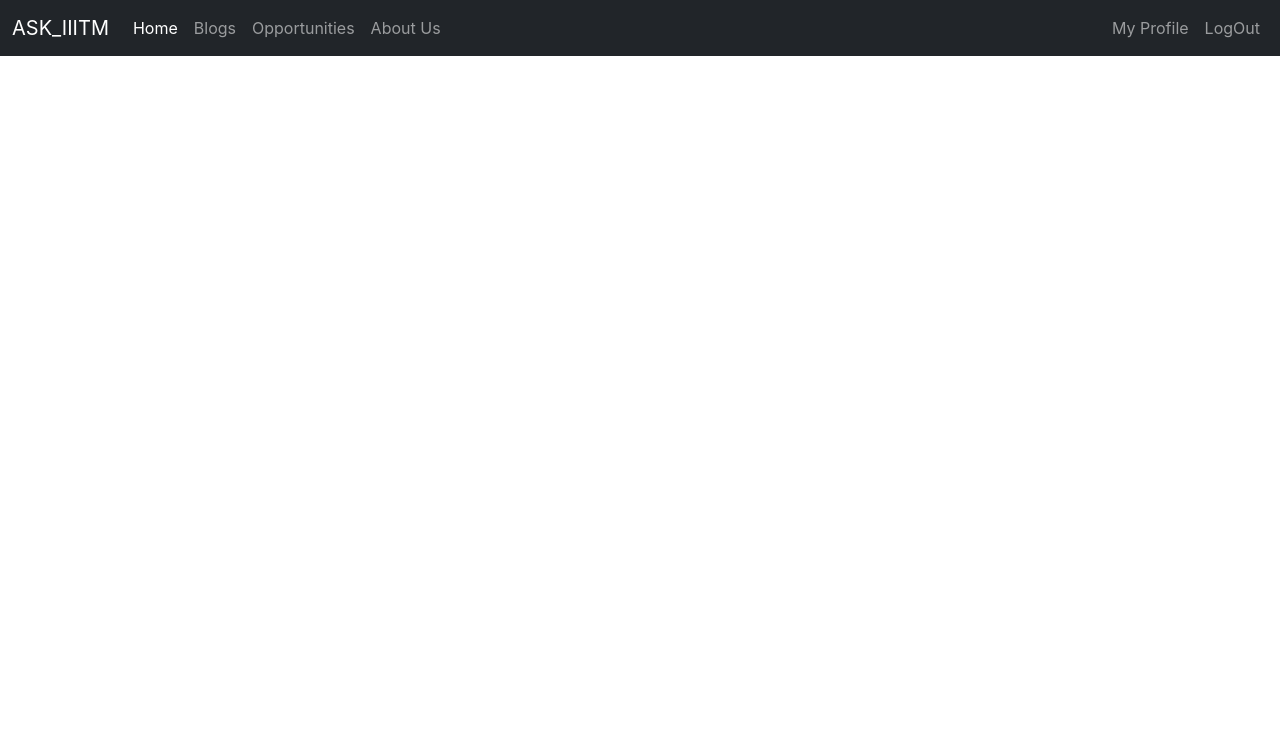
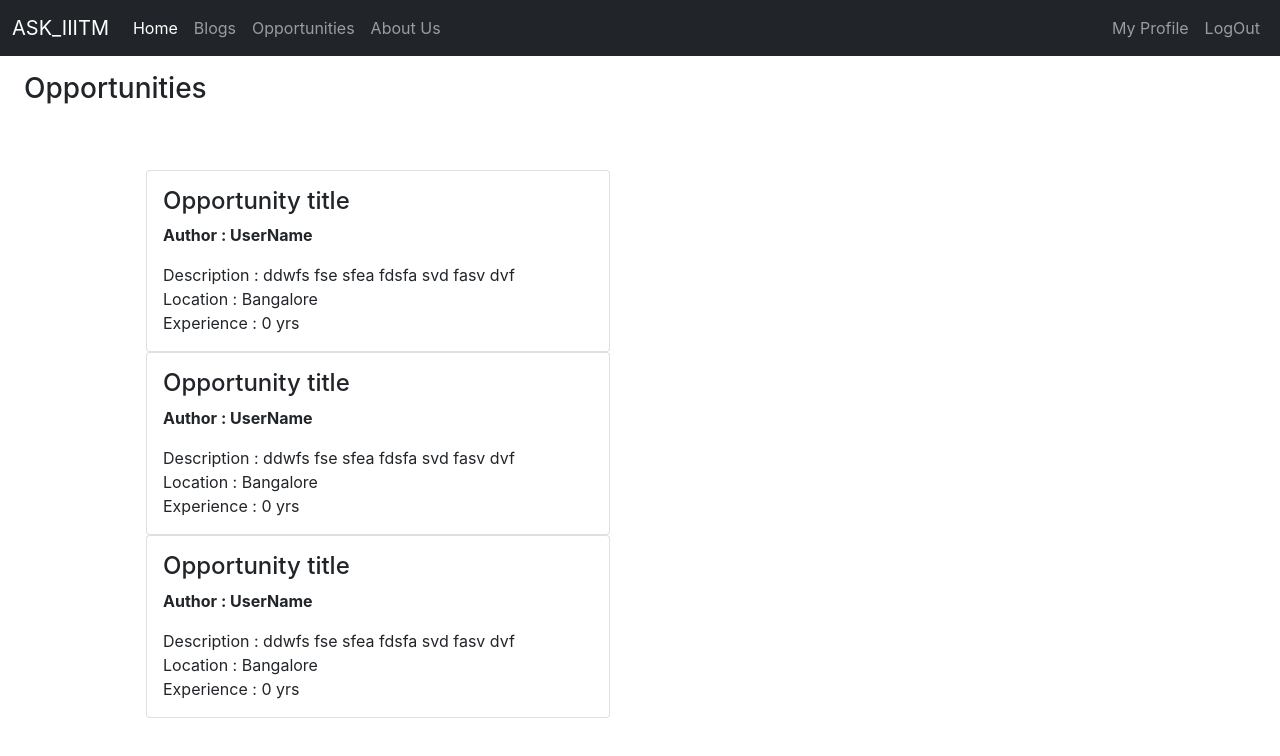
Before and after one commit to Sarthakjain211001/ASK_IIITM-frontend, a React (Create React App) app: page / in a window 1280 px wide. Shown: the top 756 px of the page. Built offline with nearby package versions, Linux system fonts and the light colour scheme.

Commit message:
Added Opportunities page

```diff
--- a/src/App.js
+++ b/src/App.js
@@ -1,10 +1,13 @@
 import logo from './logo.svg';
 import './App.css';
 import Navbar from './Components/Navbar';
-
+import Opportunities from './Components/Opportunities';
 function App() {
   return (
+    <>
         <Navbar/>
+        <Opportunities/>
+    </>
   );
 }
 
--- a/src/Components/Navbar.js
+++ b/src/Components/Navbar.js
@@ -28,8 +28,7 @@ export default function Navbar() {
 
     </div>
     <div class="d-flex flex-row-reverse bd-highlight" style={{"color" : "white"}}>
-        {/* <a classname="nav-link nav-item" aria-current="page" href="#">Home</a>
-        <a classname="nav-link nav-item" aria-current="page" href="#">Home</a> */}
+
         <ul className="navbar-nav me-auto mb-2 mb-lg-0">
         <li className="nav-item">
           <a className="nav-link" href="#">My Profile</a>
--- /dev/null
+++ b/src/Components/Opportunities.js
@@ -0,0 +1,46 @@
+import React from 'react'
+
+export default function Opportunities() {
+    return (
+        <div>
+            <h3 className="mx-4 my-3">Opportunities</h3>
+            <div className="container">
+            <div className="row">
+                <div className="col-8">
+            <div style={{"marginLeft": "4rem", "marginRight": "13rem", "marginTop": "3rem", "marginBottom": "3rem"}}>
+                <div className="card OppCard">
+                    <div className="card-body">
+                        <h4>Opportunity title</h4>
+                        <p><b>Author : UserName</b></p>
+                        <p style={{"margin":"0px"}}>Description : ddwfs fse sfea fdsfa svd fasv dvf</p>
+                        <p style={{"margin":"0px"}}>Location : Bangalore</p>
+                        <p style={{"margin":"0px"}}>Experience : 0 yrs</p>
+                    </div>
+                </div>
+                <div className="card OppCard">
+                    <div className="card-body">
+                    <h4>Opportunity title</h4>
+                        <p><b>Author : UserName</b></p>
+                        <p style={{"margin":"0px"}}>Description : ddwfs fse sfea fdsfa svd fasv dvf</p>
+                        <p style={{"margin":"0px"}}>Location : Bangalore</p>
+                        <p style={{"margin":"0px"}}>Experience : 0 yrs</p>
+                    </div>
+                </div>
+                <div className="card OppCard">
+                    <div className="card-body">
+                    <h4>Opportunity title</h4>
+                        <p><b>Author : UserName</b></p>
+                        <p style={{"margin":"0px"}}>Description : ddwfs fse sfea fdsfa svd fasv dvf</p>
+                        <p style={{"margin":"0px"}}>Location : Bangalore</p>
+                        <p style={{"margin":"0px"}}>Experience : 0 yrs</p>
+                    </div>
+                </div>
+
+                </div>
+                </div>
+
+            </div>
+            </div>
+        </div>
+    )
+}
```
